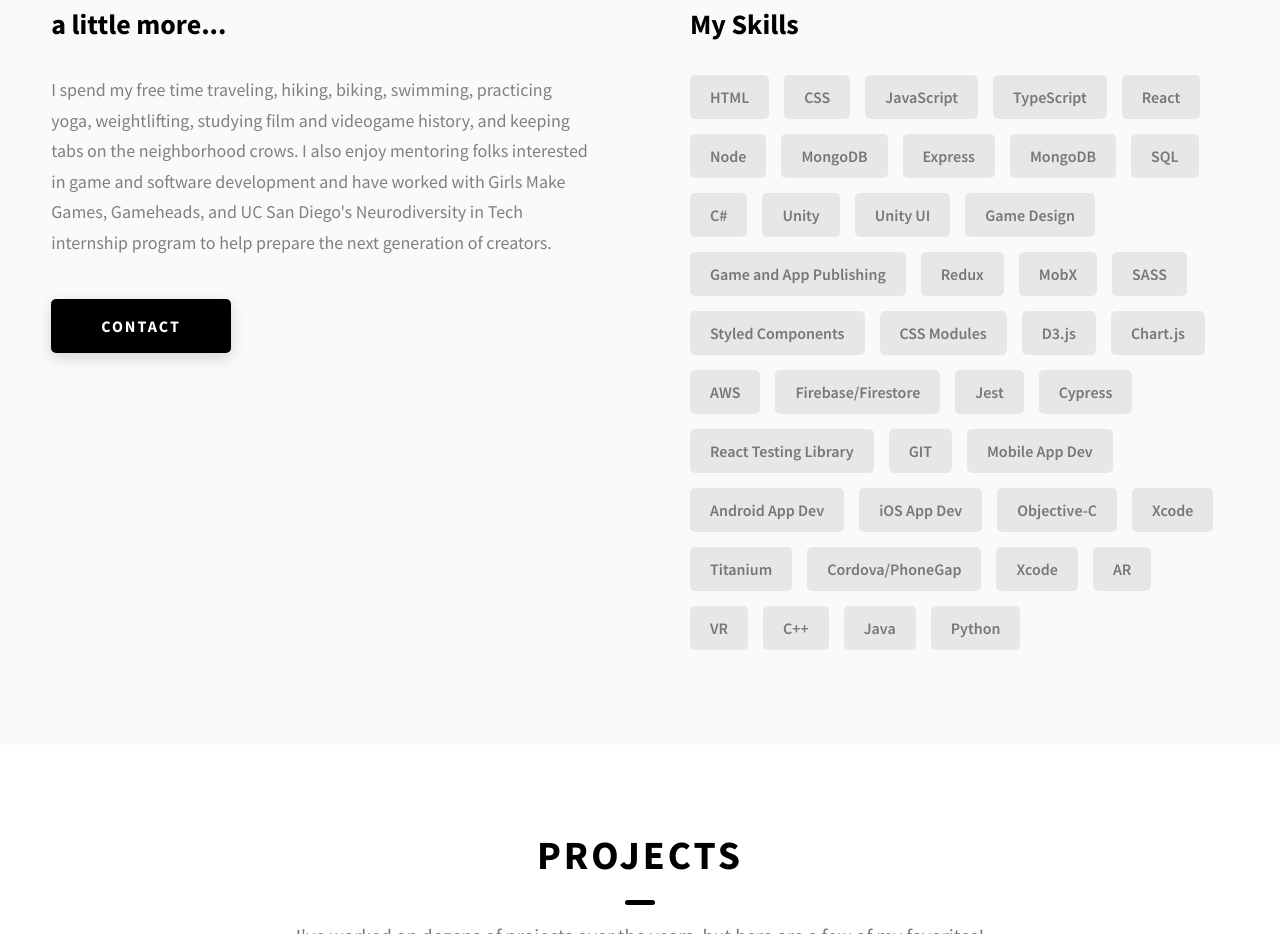
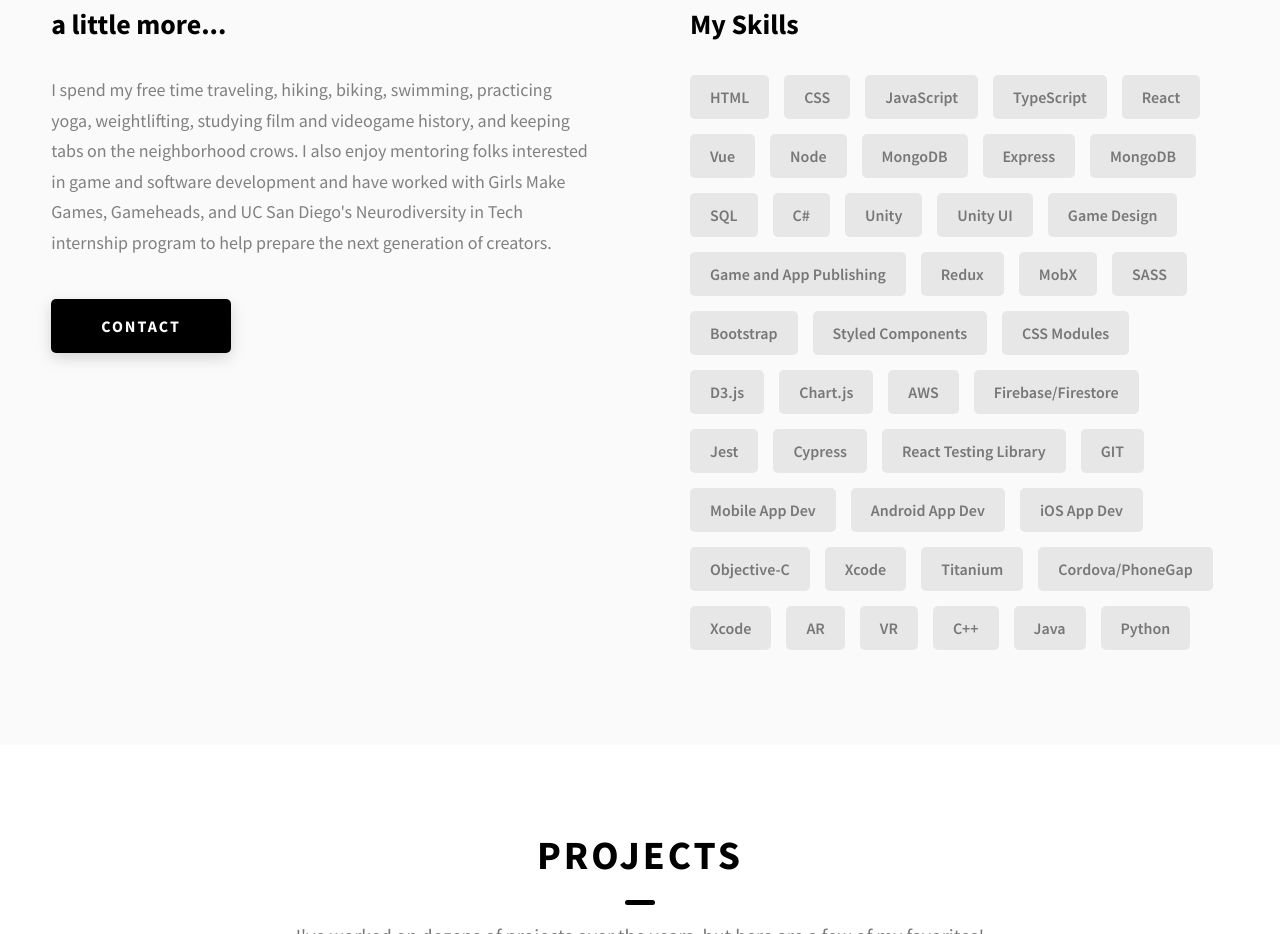
Before and after one commit to mklewandowski/portfolio, a website: page index.html in a window 1280 px wide. Shown: the part 1976-2910 px from the top of the page. Drawn offline with Linux system fonts and the light colour scheme.

Commit message:
update skills

```diff
--- a/index.html
+++ b/index.html
@@ -186,6 +186,7 @@
               <div class="skills__skill">JavaScript</div>
               <div class="skills__skill">TypeScript</div>
               <div class="skills__skill">React</div>
+              <div class="skills__skill">Vue</div>
               <div class="skills__skill">Node</div>
               <div class="skills__skill">MongoDB</div>
               <div class="skills__skill">Express</div>
@@ -199,6 +200,7 @@
               <div class="skills__skill">Redux</div>
               <div class="skills__skill">MobX</div>
               <div class="skills__skill">SASS</div>
+              <div class="skills__skill">Bootstrap</div>
               <div class="skills__skill">Styled Components</div>
               <div class="skills__skill">CSS Modules</div>
               <div class="skills__skill">D3.js</div>
```
